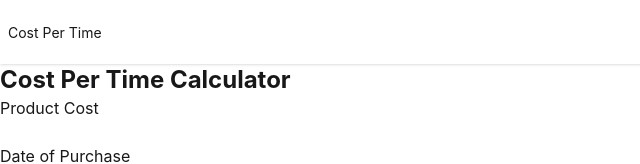
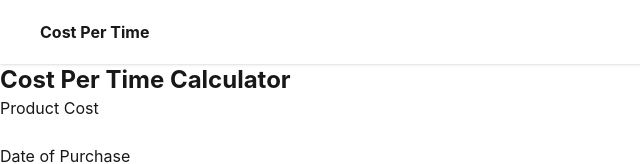
Before and after one commit to IsaiasCoder/cost-per-time, an Angular app in the folder cost-per-time-angular/: page / in a window 1280 px wide. Shown: the top 164 px of the page, without its empty margins (0-640 px from the left). Built offline with nearby package versions, Linux system fonts and the light colour scheme; what @iconify/tailwind4 would draw is missing.

Commit message:
fix: improve swap button functionality and enhance user experience

```diff
--- a/cost-per-time-angular/src/app/features/navigation/navbar/navbar.html
+++ b/cost-per-time-angular/src/app/features/navigation/navbar/navbar.html
@@ -1,7 +1,7 @@
 <div class="navbar bg-base-100 shadow-sm">
-    <div class="flex-1">
-        <span class="icon-[ph--timer-duotone] size-sm"></span>
-        <a class="text-sm">Cost Per Time</a>
+    <div class="flex-1 flex items-center gap-2">
+        <span class="icon-[ph--timer-duotone] size-6"></span>
+        <a class="text-base font-bold">Cost Per Time</a>
     </div>
     <div class="flex-none">
         <app-swap-button />
--- a/cost-per-time-angular/src/styles.css
+++ b/cost-per-time-angular/src/styles.css
@@ -3,3 +3,7 @@
 @import "tailwindcss";
 @plugin "daisyui";
 @plugin "@iconify/tailwind4";
+
+@plugin "daisyui" {
+    themes: light --default, dark --prefersdark;
+}
```
